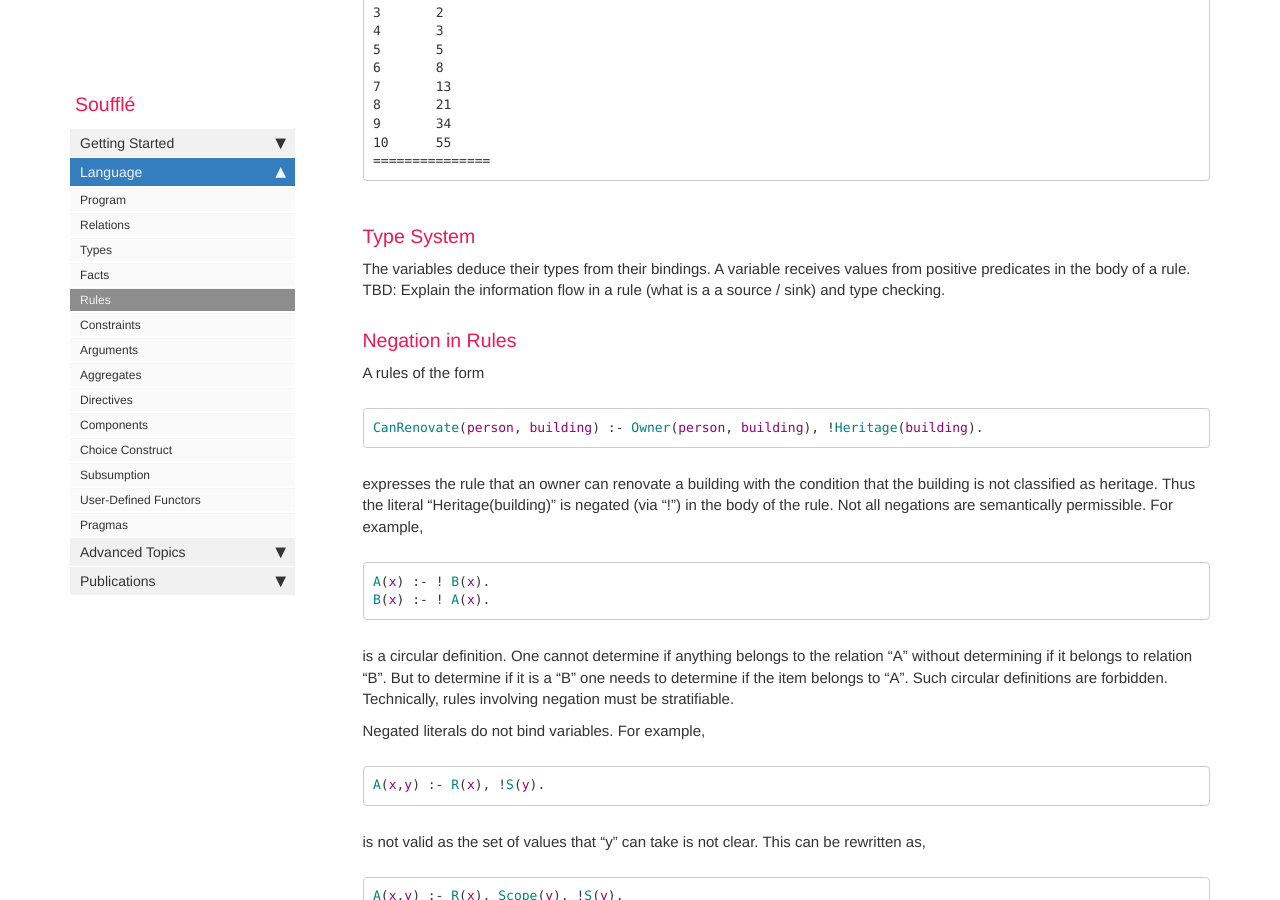
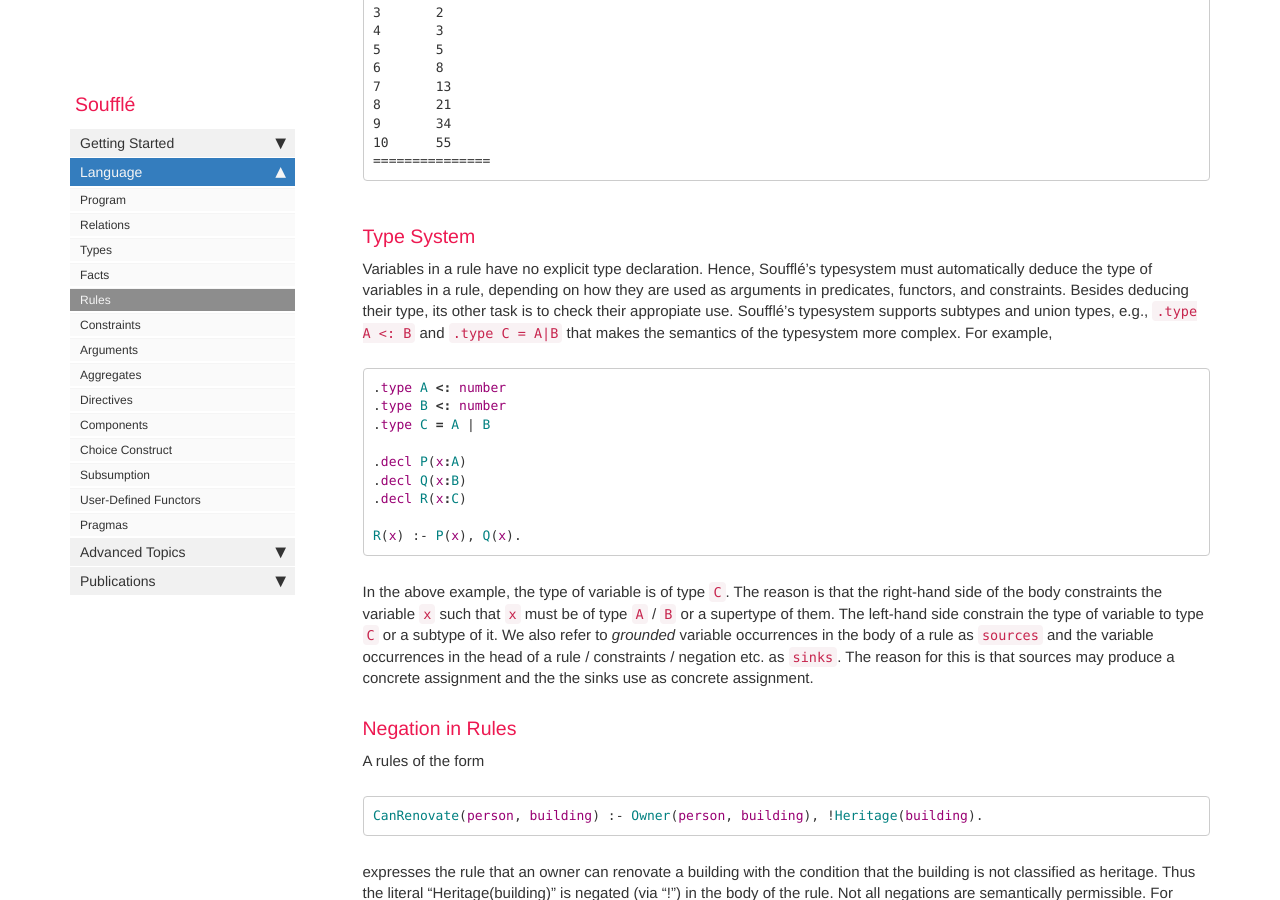
Before and after one commit to souffle-lang/souffle-lang.github.io, a Jekyll site: the page built from pages/docs/rules.md, in a window 1280 px wide and 900 px high, scrolled down 1591 px. Built offline with Jekyll 4.4.1, drawn with Linux system fonts in a browser that asks for light colours; comment, search, counter and statistics services are not loaded.

Commit message:
Update rules.md

````diff
--- a/pages/docs/rules.md
+++ b/pages/docs/rules.md
@@ -64,8 +64,23 @@ idx	value
 
 ### Type System
 
-The variables deduce their types from their bindings. A variable receives values from positive predicates in the body of a rule.
-TBD: Explain the information flow in a rule (what is a a source / sink) and type checking.
+Variables in a rule have no explicit type declaration. Hence,
+Soufflé's typesystem must automatically deduce the type of variables in a rule, depending on how they are used
+as arguments in predicates, functors, and constraints. Besides deducing their type, its other task is to check
+their appropiate use.  Soufflé's typesystem supports subtypes and union types, e.g., ```.type A <: B``` and ```.type C = A|B```  that makes the semantics of the typesystem more complex. For example,
+
+```prolog
+.type A <: number
+.type B <: number
+.type C = A | B
+
+.decl P(x:A)
+.decl Q(x:B)
+.decl R(x:C)
+
+R(x) :- P(x), Q(x).
+```
+In the above example, the type of variable is of type `C`. The reason is that the right-hand side of the body constraints the variable ```x``` such that ```x``` must be of type `A` / `B` or a supertype of them. The left-hand side constrain the type of variable to type `C` or a subtype of it. We also refer to *grounded* variable occurrences in the body of a rule as `sources` and the variable occurrences in the head of a rule / constraints / negation etc. as `sinks`. The reason for this is that sources may produce a concrete assignment and the the sinks use as concrete assignment.
 
 ### Negation in Rules
 A rules of the form
````
